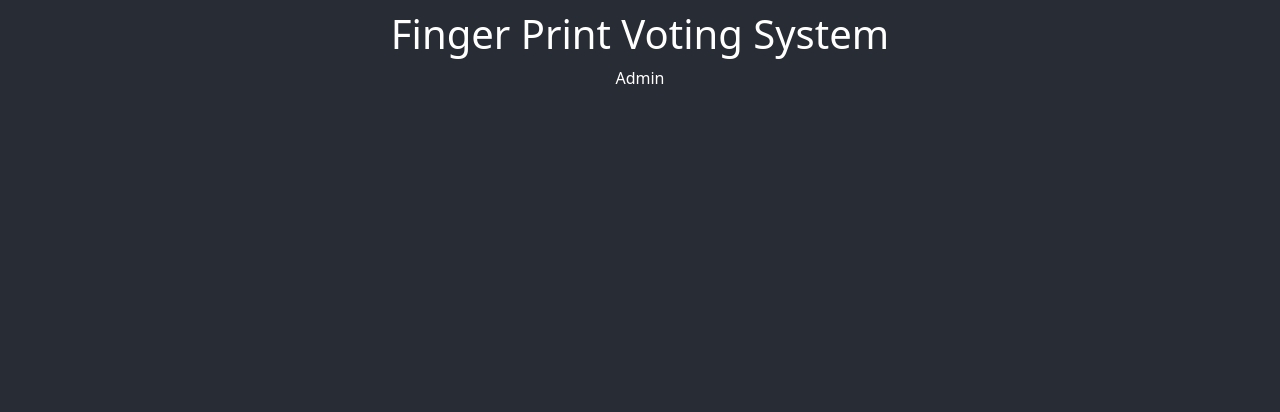
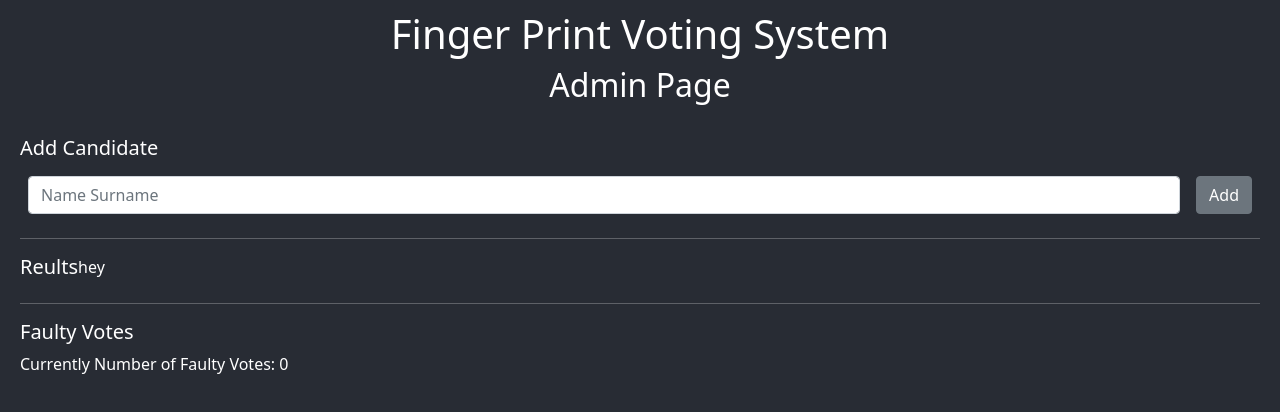
Before and after one commit to barisyasar/finger-print-voting-system, a React (Create React App) app: page /admin in a window 1280 px wide. Shown: the top 412 px of the page. Built offline with nearby package versions, Linux system fonts and the light colour scheme.

Commit message:
Work on admin page

```diff
--- a/src/App.js
+++ b/src/App.js
@@ -16,7 +16,7 @@ function App() {
           <Route exact path='/' element={<Login />} />
           <Route path='/admin' element={<Admin />} />
           <Route path='/pollingclerk'element={<PollingClerk />} />
-          <Route path='voter' element={<Voter />} />
+          <Route path='/voter' element={<Voter />} />
         </Routes>
       </BrowserRouter>
 
--- /dev/null
+++ b/src/components/Candidate.js
@@ -0,0 +1,22 @@
+import React from 'react';
+import { Input, Button } from 'reactstrap';
+
+export default function Candidate() {
+    return (
+        <div>
+            <h5 className='d-flex'>Add Candidate</h5>
+            <div className='d-flex justify-content-left'>
+                <Input
+                    name="candidate"
+                    placeholder="Name Surname"
+                    type="text"
+                    className='m-2'
+                />
+                <Button className='m-2'>
+                    Add
+                </Button>
+            </div>
+
+        </div>
+    )
+}
--- /dev/null
+++ b/src/components/Faulty.js
@@ -0,0 +1,10 @@
+import React from 'react'
+
+export default function Faulty() {
+    return (
+        <div >
+            <h5 className='d-flex'>Faulty Votes</h5>
+            <div className='d-flex'>Currently Number of Faulty Votes: 0</div>
+        </div>
+    )
+}
--- /dev/null
+++ b/src/components/Results.js
@@ -0,0 +1,11 @@
+import React from 'react';
+import {Candidates} from '../db/candidates';
+
+export default function Results() {
+    console.log(Candidates);
+    return (
+        <div>
+            hey
+        </div>
+    )
+}
--- a/src/db/candidates.js
+++ b/src/db/candidates.js
@@ -1,5 +1,5 @@
 export const Candidates = [
-    { name: 'Doğa Aydın', Age: 35, totalVote: 0 },
-    { name: 'Turan Seba', Age: 47, totalVote: 0 },
-    { name: 'Furkan Ertürk', Age: 36, totalVote: 0 },
+    { name: 'Doğa Aydın', totalVote: 0 },
+    { name: 'Turan Seba', totalVote: 0 },
+    { name: 'Furkan Ertürk', totalVote: 0 },
 ];
--- a/src/pages/Admin.js
+++ b/src/pages/Admin.js
@@ -1,10 +1,23 @@
-import React, { Component } from 'react'
+import React, { Component } from 'react';
+import Candidate from '../components/Candidate';
+import Faulty from '../components/Faulty';
+import Results from '../components/Results';
 
 export default class Admin extends Component {
+
     render() {
         return (
-            <div>
-                Admin
+            <div >
+                <h2>Admin Page</h2>
+                <br />
+                <Candidate />
+                <hr />
+                <section id='results' className='text-left d-flex'>
+                    <h5 >Reults</h5>
+                    <Results/>
+                </section>
+                <hr />
+                <Faulty/>
             </div>
         )
     }
```
